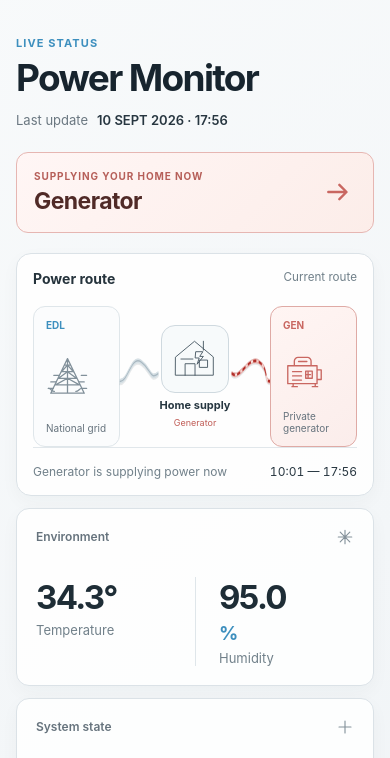
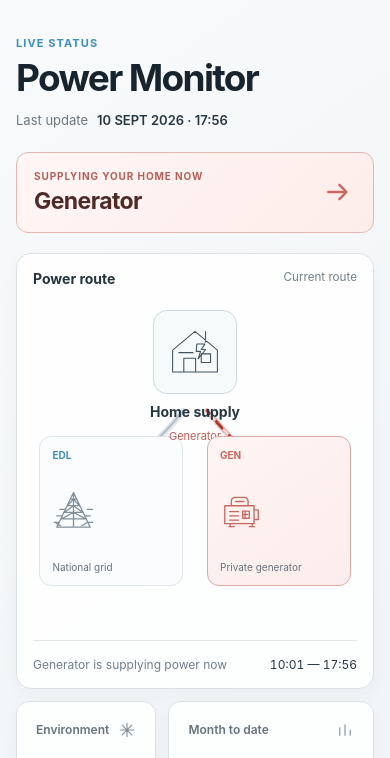
Before and after one commit to joetheproz5/power-pulse, a plain HTML site: page index.html in a window 390 px wide. Shown: the part 66-824 px from the top of the page. Drawn offline with Linux system fonts and the light colour scheme.

Commit message:
Reorganize route around home and expand environment

```diff
--- a/index.html
+++ b/index.html
@@ -10,7 +10,7 @@
     <link rel="manifest" href="manifest.webmanifest" />
     <link rel="apple-touch-icon" href="icon.svg" />
     <link rel="stylesheet" href="styles.css?v=20260910.8" />
-  <link rel="stylesheet" href="refinements.css?v=20260910.9" />
+  <link rel="stylesheet" href="refinements.css?v=20260910.10" />
   <link rel="stylesheet" href="light.css?v=20260910.6" />
     <title>Hart El Sett | Power Monitor</title>
   </head>
@@ -63,13 +63,13 @@
             <svg class="module-icon grid-icon" viewBox="0 0 72 72" aria-label="EDL grid pylon"><path d="M8 64 36 6l28 58M16 50h40M21 39h30M26 28h20M31 17h10M36 6v58M8 64h56M16 50l20-11 20 11M21 39l15-11 15 11M26 28l10-11 10 11"/><path d="M12 56H4m56 0h8M17 45H8m47 0h9M22 34h-9m46 0h9"/><path d="M4 56c5 0 5 5 10 5m46-5c-5 0-5 5-10 5"/></svg>
             <p data-i18n="nationalGrid">National grid</p>
           </article>
-          <svg class="route-cable left" id="flow-edl" viewBox="0 0 180 90" preserveAspectRatio="none" aria-hidden="true"><path class="cable-shadow" d="M0 52 C40 52 52 18 100 27 S142 51 180 42"/><path class="cable-jacket" d="M0 52 C40 52 52 18 100 27 S142 51 180 42"/><path class="cable-core" d="M0 52 C40 52 52 18 100 27 S142 51 180 42"/><path class="flow-band" d="M0 52 C40 52 52 18 100 27 S142 51 180 42"><animate attributeName="stroke-dashoffset" from="0" to="-72" dur="0.9s" repeatCount="indefinite"/></path><path class="current" d="M0 52 C40 52 52 18 100 27 S142 51 180 42"><animate attributeName="stroke-dashoffset" from="0" to="-52" dur="0.55s" repeatCount="indefinite"/></path></svg>
+          <svg class="route-cable left" id="flow-edl" viewBox="0 0 180 140" preserveAspectRatio="none" aria-hidden="true"><path class="cable-shadow" d="M8 130 C12 76 72 92 172 4"/><path class="cable-jacket" d="M8 130 C12 76 72 92 172 4"/><path class="cable-core" d="M8 130 C12 76 72 92 172 4"/><path class="flow-band" d="M8 130 C12 76 72 92 172 4"><animate attributeName="stroke-dashoffset" from="0" to="-72" dur="0.9s" repeatCount="indefinite"/></path><path class="current" d="M8 130 C12 76 72 92 172 4"><animate attributeName="stroke-dashoffset" from="0" to="-52" dur="0.55s" repeatCount="indefinite"/></path></svg>
           <article class="home-module" id="home-module">
             <div class="house-icon"><svg viewBox="0 0 90 90" aria-hidden="true"><path d="m9 42 36-30 36 30v35H9zM27 77V55h19v22M55 48h15v14H55zM19 46h23M62 12v17"/><path d="M48 32h13l-6 9h7l-12 15 4-12h-7z"/></svg></div>
             <strong data-i18n="homeSupply">Home supply</strong>
             <small id="home-source">Generator</small>
           </article>
-          <svg class="route-cable right" id="flow-gen" viewBox="0 0 180 90" preserveAspectRatio="none" aria-hidden="true"><path class="cable-shadow" d="M0 42 C38 51 80 18 128 27 S150 52 180 52"/><path class="cable-jacket" d="M0 42 C38 51 80 18 128 27 S150 52 180 52"/><path class="cable-core" d="M0 42 C38 51 80 18 128 27 S150 52 180 52"/><path class="flow-band" d="M0 42 C38 51 80 18 128 27 S150 52 180 52"><animate attributeName="stroke-dashoffset" from="0" to="72" dur="0.9s" repeatCount="indefinite"/></path><path class="current" d="M0 42 C38 51 80 18 128 27 S150 52 180 52"><animate attributeName="stroke-dashoffset" from="0" to="52" dur="0.55s" repeatCount="indefinite"/></path></svg>
+          <svg class="route-cable right" id="flow-gen" viewBox="0 0 180 140" preserveAspectRatio="none" aria-hidden="true"><path class="cable-shadow" d="M172 130 C168 76 108 92 8 4"/><path class="cable-jacket" d="M172 130 C168 76 108 92 8 4"/><path class="cable-core" d="M172 130 C168 76 108 92 8 4"/><path class="flow-band" d="M172 130 C168 76 108 92 8 4"><animate attributeName="stroke-dashoffset" from="0" to="72" dur="0.9s" repeatCount="indefinite"/></path><path class="current" d="M172 130 C168 76 108 92 8 4"><animate attributeName="stroke-dashoffset" from="0" to="52" dur="0.55s" repeatCount="indefinite"/></path></svg>
           <article class="source-module gen-theme" id="gen-card">
             <div class="module-top"><span>GEN</span><span class="module-state" id="gen-state">Running</span></div>
             <svg class="module-icon generator-icon" viewBox="0 0 72 72" aria-label="Generator"><path d="M8 28h49v30H8zM19 28v-8c0-3 3-6 6-6h16c3 0 6 3 6 6v8M57 35h7v16h-7M16 38h15M16 45h15M16 52h15M38 37h11v12H38zM42 39v8m-3-4h7"/><path d="M15 63h9m25 0h9M17 58v5m37-5v5M26 21h14"/></svg>
@@ -83,11 +83,6 @@
         <article class="reading-card environment-card">
           <div class="card-heading"><span data-i18n="environment">Environment</span><svg viewBox="0 0 24 24" aria-hidden="true"><path d="M12 3v18M3 12h18M5.6 5.6l12.8 12.8M18.4 5.6 5.6 18.4"/></svg></div>
           <div class="environment-values"><div><strong id="temperature">34.3°</strong><span data-i18n="temperature">Temperature</span></div><div><strong id="humidity">95<span>%</span></strong><span data-i18n="humidity">Humidity</span></div></div>
-        </article>
-        <article class="reading-card status-card">
-          <div class="card-heading"><span data-i18n="systemState">System state</span><svg viewBox="0 0 24 24" aria-hidden="true"><path d="M4 12h16M12 4v16"/></svg></div>
-          <strong class="status-value" id="system-state">Generator active</strong>
-          <span class="status-note" id="system-note">EDL is unavailable</span>
         </article>
         <article class="reading-card month-card">
           <div class="card-heading"><span data-i18n="monthToDate">Month to date</span><svg viewBox="0 0 24 24" aria-hidden="true"><path d="M5 19V9m7 10V5m7 14v-7"/></svg></div>
@@ -112,6 +107,6 @@
 
       <footer><span data-i18n="footerTitle">HART EL SETT · POWER MONITOR</span><span data-i18n="footerRefresh">Automatic data refresh enabled</span></footer>
     </main>
-  <script src="app.js?v=20260910.10"></script>
+  <script src="app.js?v=20260910.11"></script>
   </body>
 </html>
--- a/refinements.css
+++ b/refinements.css
@@ -25,8 +25,19 @@
 .source-callout.edl svg { stroke: var(--grid-bright); }
 .home-module small { color: var(--gen-bright); }
 
-.route-layout { grid-template-columns: 1fr 1.12fr .8fr 1.12fr 1fr; }
-.route-cable { width: 100%; height: 90px; overflow: visible; }
+.route-layout { position:relative; min-height:400px; display:grid; grid-template-columns:repeat(2,minmax(0,1fr)); grid-template-rows:172px 180px; gap:18px 68px; padding:8px 7%; }
+#home-module { grid-column:1 / -1; grid-row:1; align-self:start; z-index:2; }
+#edl-card { grid-column:1; grid-row:2; z-index:2; }
+#gen-card { grid-column:2; grid-row:2; z-index:2; }
+.route-cable { position:absolute; top:150px; width:31%; height:150px; overflow:visible; pointer-events:none; z-index:1; }
+.route-cable.left { left:20%; }
+.route-cable.right { right:20%; }
+.house-icon { width:118px; height:118px; }
+.house-icon svg { width:79px; height:79px; }
+.home-module { gap:9px; }
+.home-module strong { font-size:18px; }
+.home-module small { font-size:13px; }
+.source-module { min-height:180px; }
 .route-cable path { fill: none; stroke-linecap: round; }
 .route-cable .cable-shadow { stroke: rgba(18,31,38,.18); stroke-width: 8; transform: translateY(1px); }
 .route-cable .cable-jacket { stroke: #53615d; stroke-width: 6; }
@@ -42,19 +53,25 @@
 .route-cable.right.is-active .cable-jacket { stroke: #b85956; }
 .route-cable.right.is-active .cable-core { stroke: #762f2c; }
 
-.environment-card { min-width: 0; }
-.environment-values { grid-template-columns: 1fr 1fr; gap: 0; padding-top: 31px; }
+.reading-grid { grid-template-columns:1.15fr .85fr; }
+.environment-card { min-width:0; min-height:192px; }
+.environment-values { grid-template-columns:1fr 1fr; gap:0; padding-top:37px; }
 .environment-values > div { min-width: 0; }
 .environment-values > div + div { border-inline-start: 1px solid var(--line); padding-inline-start: 38px; }
-.environment-values strong { font-size: 39px; }
+.environment-values strong { font-size:46px; }
 .environment-values span { font-size: 13px; }
 .gen-line { background: var(--gen); }.gen-segment { background: var(--gen); }.event.gen { border-color: var(--gen); }.breakdown-item:nth-child(1) { border-color: var(--gen); }
 
 @media (max-width:760px) {
-  .route-layout { grid-template-columns: 1fr 38px 74px 38px 1fr; }
-  .route-cable { height: 70px; }
-  .house-icon { width: 68px; height: 68px; }
-  .house-icon svg { width: 47px; height: 47px; }
+  .route-layout { min-height:334px; grid-template-columns:repeat(2,minmax(0,1fr)); grid-template-rows:116px 150px; gap:10px 24px; padding:4px 2%; }
+  .route-cable { top:101px; width:35%; height:124px; }
+  .route-cable.left { left:13%; }.route-cable.right { right:13%; }
+  .house-icon { width:84px; height:84px; }
+  .house-icon svg { width:56px; height:56px; }
+  .home-module strong { font-size:14px; }.home-module small { font-size:11px; }
+  .source-module { min-height:150px; }
+  .reading-grid { grid-template-columns:1fr 1fr; }
+  .month-card { grid-column:auto; min-height:192px; }
   .environment-values > div + div { padding-inline-start: 23px; }
-  .environment-values strong { font-size: 33px; }
+  .environment-values strong { font-size:36px; }
 }
--- a/service-worker.js
+++ b/service-worker.js
@@ -1,5 +1,5 @@
-const CACHE = "hart-el-sett-power-v17";
-const APP_FILES = ["./", "./index.html", "./styles.css?v=20260910.8", "./refinements.css?v=20260910.9", "./light.css?v=20260910.6", "./app.js?v=20260910.10", "./manifest.webmanifest", "./icon.svg"];
+const CACHE = "hart-el-sett-power-v18";
+const APP_FILES = ["./", "./index.html", "./styles.css?v=20260910.8", "./refinements.css?v=20260910.10", "./light.css?v=20260910.6", "./app.js?v=20260910.11", "./manifest.webmanifest", "./icon.svg"];
 
 self.addEventListener("install", event => event.waitUntil(caches.open(CACHE).then(cache => cache.addAll(APP_FILES)).then(() => self.skipWaiting())));
 self.addEventListener("activate", event => event.waitUntil(caches.keys().then(keys => Promise.all(keys.filter(key => key !== CACHE).map(key => caches.delete(key)))).then(() => self.clients.claim())));
```
Also changed, not shown: app.js.
